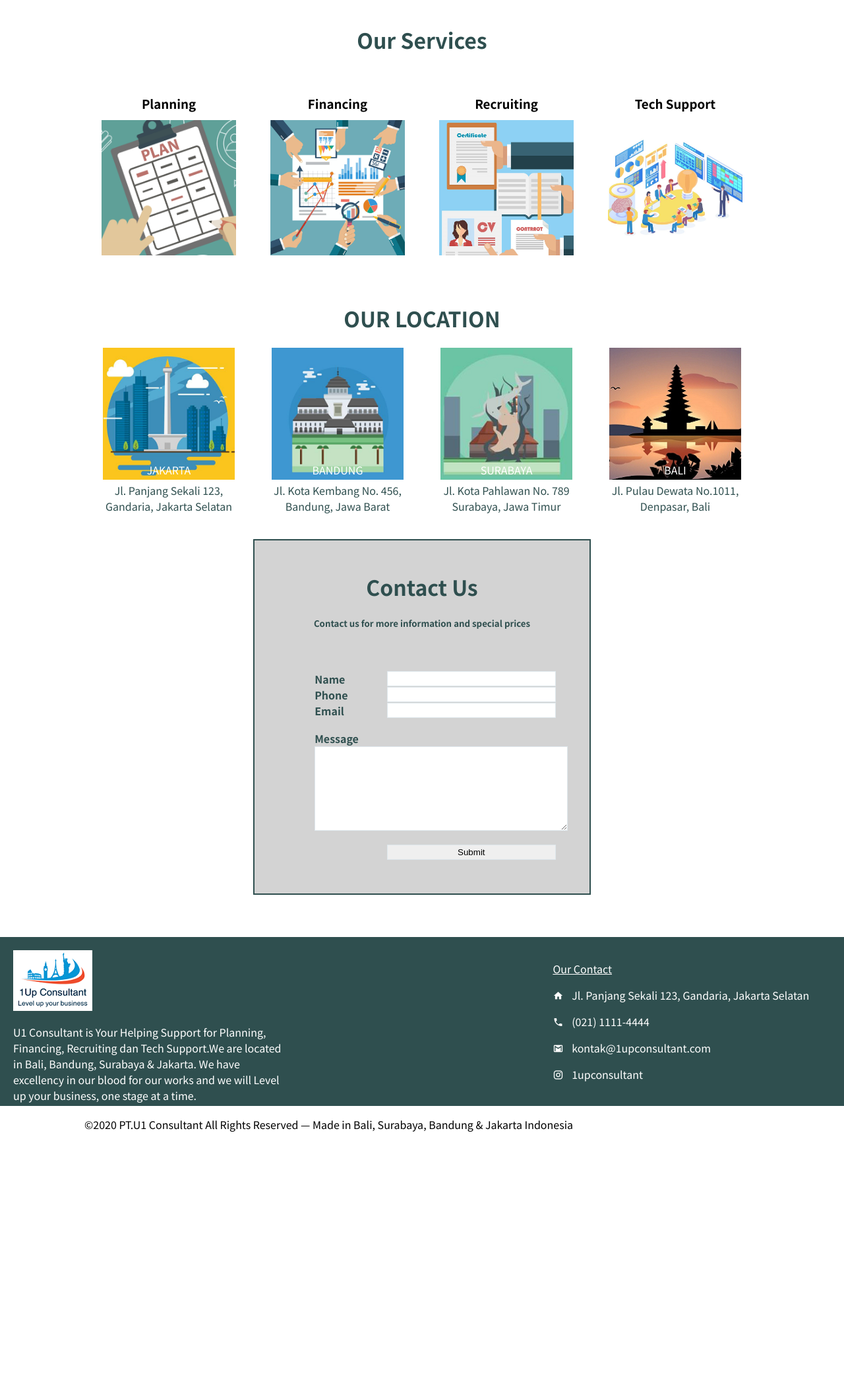
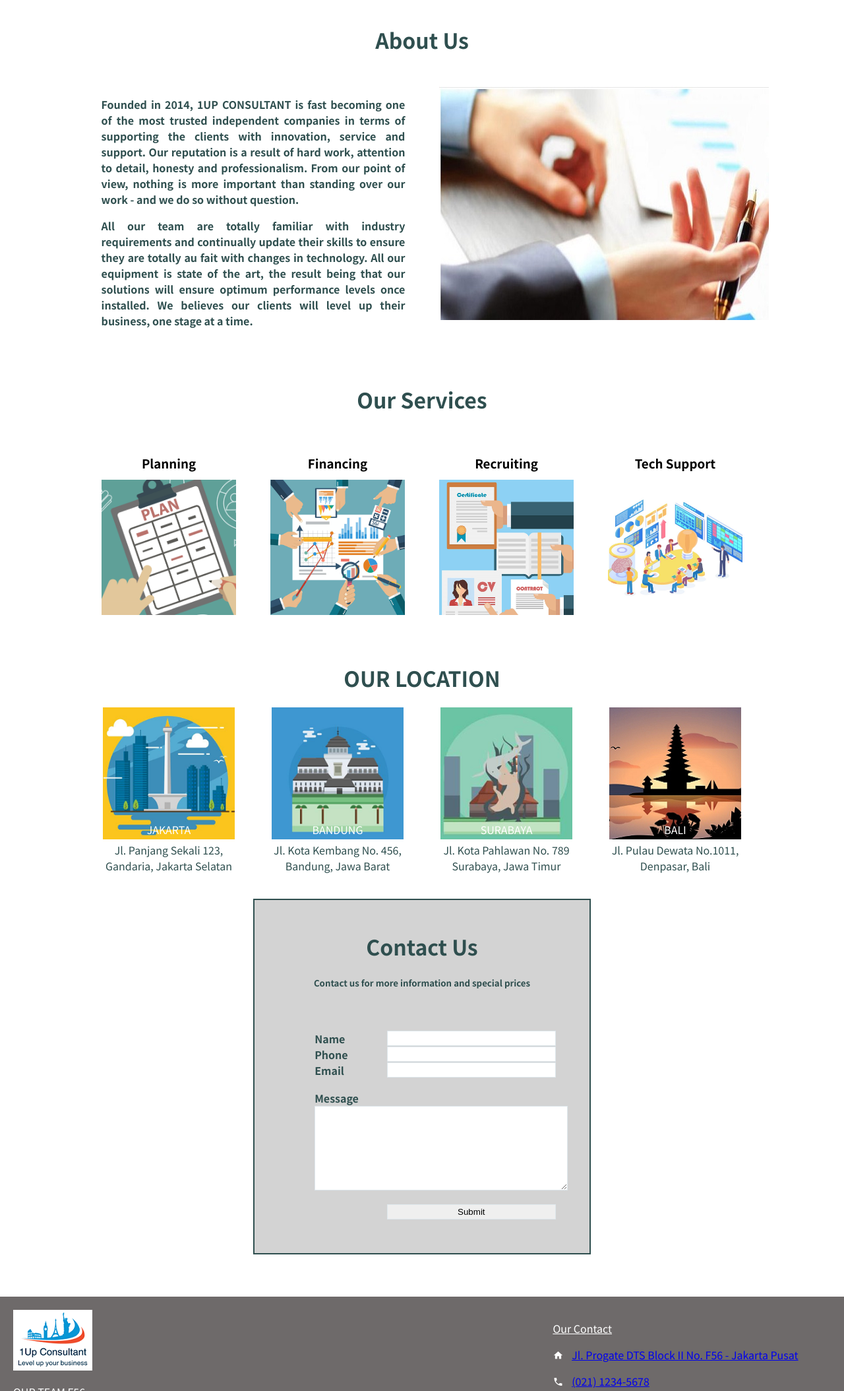
Before and after one commit to khoztec/project-F56, a plain HTML site: page index.html in a window 1280 px wide. Shown: the part 531-2639 px from the top of the page at 66% size. Before the commit the page ends 2263 px from the top, so only its background shows below. Drawn offline with Linux system fonts and the light colour scheme.

Commit message:
Nama dan nomor group team di footer

```diff
--- a/index.html
+++ b/index.html
@@ -30,6 +30,28 @@
             <h1>1UP CONSULTANT</h1>
             <h3>Level up your business, one stage at a time</h3>
     </div>
+
+    <!-- Tambahkan About Us di sini -->
+    <div class="about-wrapper">
+        <div class="container">
+            <div class="about-heading">
+                <h1>About Us</h1>
+            </div>
+            <div class="about-items">
+                <div class="about-item">
+                    <p align ='justify'>Founded in 2014, 1UP CONSULTANT is fast becoming one of the most trusted independent companies in terms of supporting the clients with innovation, service and support. Our reputation is a result of hard work, attention to detail, honesty and professionalism. From our point of view, nothing is more important than standing over our work - and we do so without question. </p>
+                    <p align ='justify'>All our team are totally familiar with industry requirements and continually update their skills to ensure they are totally au fait with changes in technology. All our equipment is state of the art, the result being that our solutions will ensure optimum performance levels once installed. We believes our clients will level up their business, one stage at a time.</p>
+                </div>
+                <div class="about-item">
+
+                        <img src="./static/aboutus.jpg">
+
+                </div>
+            </div>
+        </div>
+    </div>
+
+    <!-- Tambahkan Services di sini -->
     <div class="service-wrapper" id="service">
         <div class="container">
             <div class="service-heading">
@@ -84,6 +106,7 @@
         </div>
     </div>
 
+
     <!-- Tambahkan location di sini -->
     <div class="location-wrapper">
         <div class="container">
@@ -131,53 +154,6 @@
 
     <!-- End Location -->
 
-
-    <!--
-    <div class="contact-wrapper">
-        <div class="container">
-            <h1>Contact Us</h1>
-            <p>Contact us for more information and special prices</p>
-            <div class="contact-section">
-
-            </div>
-            <div class="contact-section">
-
-            </div>
-        </div>
-    </div>
-    <footer id="bottom">
-        <div class="container">
-            <div class="footer-content">
-                <img src="./static/1up-2.png" alt="">
-                <h3>Level up your business!</h3>
-                <div class="footer-contact">
-                    <p><span class="mdi mdi-home"></span>Jl. Panjang Sekali 123, Gandaria, Jakarta Selatan</p>
-                    <p><span class="mdi mdi-phone"></span>(021) 1111-4444</p>
-                    <p><span class="mdi mdi-gmail"></span>kontak@1upconsultant.com</p>
-                    <p><span class="mdi mdi-instagram"></span>1upconsultant</p>
-                </div>
-            </div>
-            <div class="footer-content">
-                <div class="footer-list">
-                    <a href="#header">
-                        <p>Home</p>
-                    </a>
-                    <a href="#about">
-                        <p>About Us</p>
-                    </a>
-                    <a href="#service">
-                        <p>Services</p>
-                    </a>
-                    <a href="#contact">
-                        <p>Contact</p>
-                    </a>
-                </div>
-            </div>
-        </div>
-    </div>
--->
-
-
     <!-- Contact Us -->
     <div class="contact-wrapper">
         <div class="l_container">
@@ -222,7 +198,9 @@
         <div class="row">
             <div class="footer-info">
                 <img src="./static/main_logo.png">
-                <p>U1 Consultant is Your Helping Support for Planning, Financing, Recruiting dan Tech Support.We are located in Bali, Bandung, Surabaya &amp; Jakarta. We have excellency in our blood for our works and we will Level up your business, one stage at a time.</p>
+                <p align ='left'>OUR TEAM F56</p>
+                <p align ='left'>Muhamad Khosyi Ibrahim &#45; 0447977141-301</p>
+                <p align ='left'>Melia Angelita Jaya Lim &#45; 0447977100-10</p>
             </div>
             <div class="footer-info">
                 <p><u></u></p>
@@ -230,13 +208,14 @@
             <div class="footer-info">
                 <p><u>Our Contact</u></p>
                 <div class="footer-item">
-                    <p><span class="mdi mdi-home"></span>Jl. Panjang Sekali 123, Gandaria, Jakarta Selatan</p>
+                    <p><span class="mdi mdi-home"></span><a href="https://goo.gl/maps/KtpeGK9LWFQobbJX8" target="_blank">Jl. Progate DTS Block II No. F56 - Jakarta Pusat<a> </p>
                 </div>
                 <div class="footer-item">
-                    <p><span class="mdi mdi-phone"></span>(021) 1111-4444</p>
+                    <p><span class="mdi mdi-phone"></span><a href="tel:+62212345678">(021) 1234-5678<a> </p>
                 </div>
                 <div class="footer-item">
-                    <p><span class="mdi mdi-gmail"></span>kontak@1upconsultant.com</p>
+
+                    <p><span class="mdi mdi-gmail"></span> <a href="mailto:kontak@1upconsultant.com">kontak@1upconsultant.com </a></p>
                 </div>
                 <div class="footer-item">
                     <p><span class="mdi mdi-instagram"></span>1upconsultant</p>
@@ -249,7 +228,7 @@
     <div class="footer-down">
       <div class="container">
         <div class="text-center">
-          <p>&copy;2020 PT.U1 Consultant All Rights Reserved — Made in Bali, Surabaya, Bandung &amp; Jakarta Indonesia</p>
+          <p>&copy;2020 PT.1Up All Rights Reserved — Made By Group F56 DTS Batch 2 with Progate</p>
         </div>
       </div>
     </div>
--- a/stylesheet.css
+++ b/stylesheet.css
@@ -95,6 +95,27 @@ header {
   .top-wrapper h3 {
     opacity: 0.8;
   }
+
+
+
+
+/*About us*/
+.about-wrapper {
+    margin: 3vw 0;
+    font-weight: bold;
+    text-align: center;
+    color:darkslategrey;
+}
+.about-items {
+    display: inline-block
+}
+
+.about-item {
+    padding: 2vw;
+    float: left;
+    width: 50%;
+
+}
 
 /* Services */
 
@@ -236,6 +257,7 @@ footer {
     width: 100%;
     height: auto;
     color: darkgrey;
+
 }
 
 footer .container {
@@ -288,10 +310,11 @@ footer .container {
 
 
   .footer-up {
-    background-color:darkslategrey;
+    background-color:rgba(49, 43, 43, 0.7);
     color: #fff;
     height: 20vw;
     padding: 20px;
+    box-shadow: 5px 10px darkgray;
   }
 
   .footer-info {
```
Also changed, not shown: static/aboutus.jpg (added).
